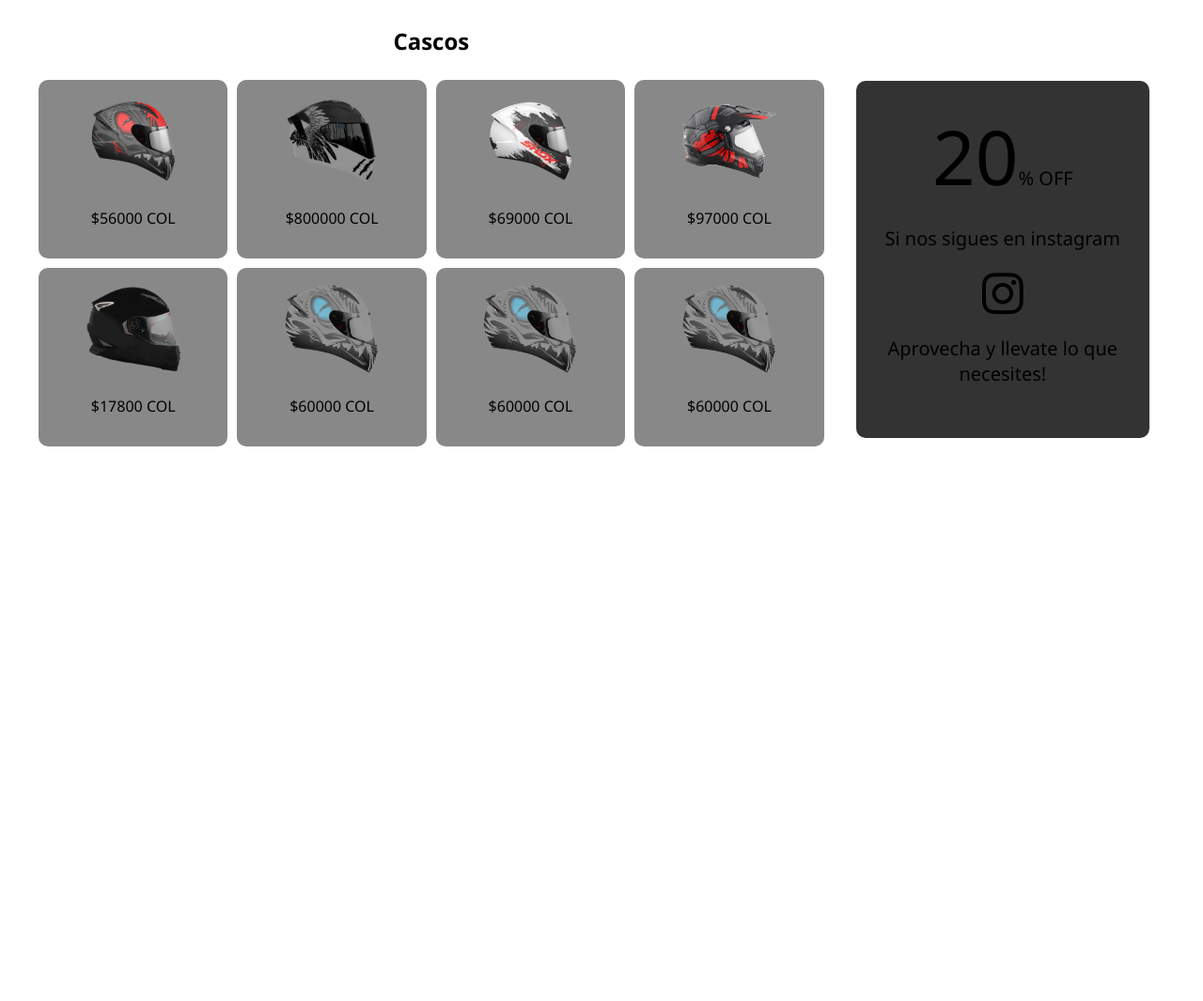
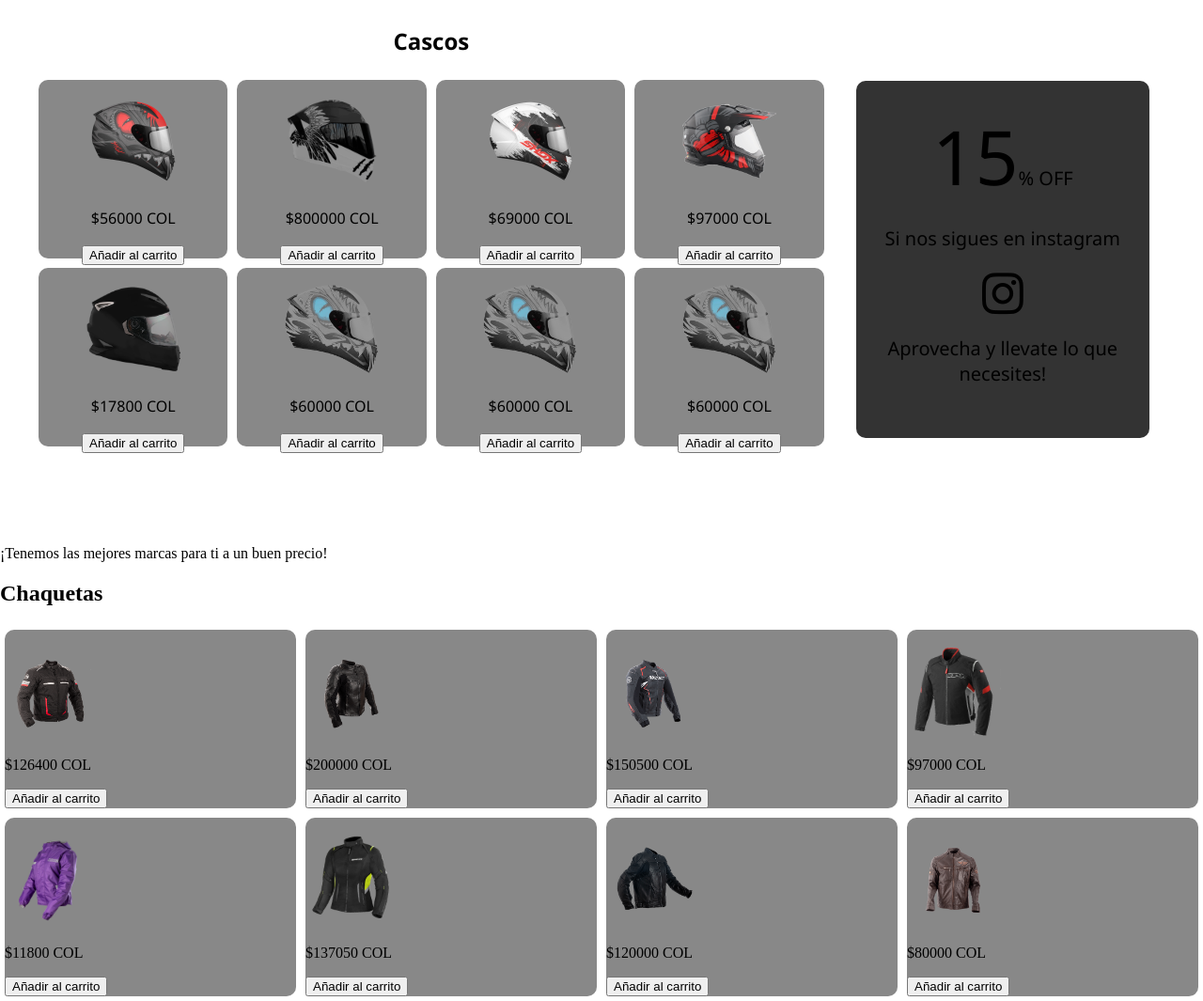
Before and after one commit to Jesus-Gonzalez-Arroyo/Web-de-ventas, a plain HTML site: page index.html in a window 1280 px wide. Shown: the part 457-1522 px from the top of the page at 94% size. Before the commit the page ends 1021 px from the top, so only its background shows below. Drawn offline with Linux system fonts and the light colour scheme.

Commit message:
Version 2

```diff
--- a/index.html
+++ b/index.html
@@ -50,6 +50,7 @@
         </div>
         <div class="main__flex">
             <div class="section_productos">
+                <section>
                     <h2>Cascos</h2>
                     <div class="grid_products">
                         <div class="card__product">
@@ -58,6 +59,7 @@
                                 <div class="description__card">
                                     <p>$56000 COL</p>
                                 </div>
+                                <button class="btn__carrito">Añadir al carrito</button>
                             </div>
                         </div>
                         <div class="card__product">
@@ -66,6 +68,7 @@
                                 <div class="description__card">
                                     <p>$800000 COL</p>
                                 </div>
+                                <button class="btn__carrito">Añadir al carrito</button>
                             </div>
                         </div>
                         <div class="card__product">
@@ -74,6 +77,7 @@
                                 <div class="description__card">
                                     <p>$69000 COL</p>
                                 </div>
+                                <button class="btn__carrito">Añadir al carrito</button>
                             </div>
                         </div>
                         <div class="card__product">
@@ -82,6 +86,7 @@
                                 <div class="description__card">
                                     <p>$97000 COL</p>
                                 </div>
+                                <button class="btn__carrito">Añadir al carrito</button>
                             </div>
                         </div>
                         <div class="card__product">
@@ -90,6 +95,7 @@
                                 <div class="description__card">
                                     <p>$17800 COL</p>
                                 </div>
+                                <button class="btn__carrito">Añadir al carrito</button>
                             </div>
                         </div>
                         <div class="card__product">
@@ -98,6 +104,7 @@
                                 <div class="description__card">
                                     <p>$60000 COL</p>
                                 </div>
+                                <button class="btn__carrito">Añadir al carrito</button>
                             </div>
                         </div>
                         <div class="card__product">
@@ -106,6 +113,7 @@
                                 <div class="description__card">
                                     <p>$60000 COL</p>
                                 </div>
+                                <button class="btn__carrito">Añadir al carrito</button>
                             </div>
                         </div>
                         <div class="card__product">
@@ -114,19 +122,102 @@
                                 <div class="description__card">
                                     <p>$60000 COL</p>
                                 </div>
+                                <button class="btn__carrito">Añadir al carrito</button>
                             </div>
                         </div>
                     </div>
+                </section>
             </div>
             <div class="ofertas_products">
                 <div class="Oferta">
-                    <p class="descuento"><span class="num__descuento">20</span>% OFF</p>
+                    <p class="descuento"><span class="num__descuento">15</span>% OFF</p>
                     <p>Si nos sigues en instagram</p>
                     <i class="fa-brands fa-instagram"></i>
                     <p>Aprovecha y llevate lo que necesites!</p>
                 </div>
             </div>
         </div>
+        <p class="dicho">¡Tenemos las mejores marcas para ti a un buen precio!</p>
+        <div class="section_chaquetas">
+            <section>
+                <div class="section_productos_chaquetas">
+                    <h2>Chaquetas</h2>
+                    <div class="grid_products">
+                        <div class="card__product">
+                            <div class="content_card">
+                                <img id="casco_1" class="img__card" src="./assets/chaqueta 1.jpg" alt="producto casco 1">
+                                <div class="description__card">
+                                    <p>$126400 COL</p>
+                                </div>
+                                <button class="btn__carrito">Añadir al carrito</button>
+                            </div>
+                        </div>
+                        <div class="card__product">
+                            <div class="content_card">
+                                <img id="casco_2" class="img__card" src="./assets/chaqueta 2.jpg" alt="producto casco 1">
+                                <div class="description__card">
+                                    <p>$200000 COL</p>
+                                </div>
+                                <button class="btn__carrito">Añadir al carrito</button>
+                            </div>
+                        </div>
+                        <div class="card__product">
+                            <div class="content_card">
+                                <img id="casco_3" class="img__card" src="./assets/chaqueta 3.jpg" alt="producto casco 1">
+                                <div class="description__card">
+                                    <p>$150500 COL</p>
+                                </div>
+                                <button class="btn__carrito">Añadir al carrito</button>
+                            </div>
+                        </div>
+                        <div class="card__product">
+                            <div class="content_card">
+                                <img id="casco_4" class="img__card" src="./assets/chaqueta 4.png" alt="producto casco 1">
+                                <div class="description__card">
+                                    <p>$97000 COL</p>
+                                </div>
+                                <button class="btn__carrito">Añadir al carrito</button>
+                            </div>
+                        </div>
+                        <div class="card__product">
+                            <div class="content_card">
+                                <img id="casco_5" class="img__card" src="./assets/chaqueta 5.png" alt="producto casco 1">
+                                <div class="description__card">
+                                    <p>$11800 COL</p>
+                                </div>
+                                <button class="btn__carrito">Añadir al carrito</button>
+                            </div>
+                        </div>
+                        <div class="card__product">
+                            <div class="content_card">
+                                <img id="casco_6" class="img__card" src="./assets/chaqueta 6.png" alt="producto casco 1">
+                                <div class="description__card">
+                                    <p>$137050 COL</p>
+                                </div>
+                                <button class="btn__carrito">Añadir al carrito</button>
+                            </div>
+                        </div>
+                        <div class="card__product">
+                            <div class="content_card">
+                                <img id="casco_6" class="img__card" src="./assets/chaqueta 7.jpg" alt="producto casco 1">
+                                <div class="description__card">
+                                    <p>$120000 COL</p>
+                                </div>
+                                <button class="btn__carrito">Añadir al carrito</button>
+                            </div>
+                        </div>
+                        <div class="card__product">
+                            <div class="content_card">
+                                <img id="casco_6" class="img__card" src="./assets/chaqueta 8.jpg" alt="producto casco 1">
+                                <div class="description__card">
+                                    <p>$80000 COL</p>
+                                </div>
+                                <button class="btn__carrito">Añadir al carrito</button>
+                            </div>
+                        </div>
+                    </div>
+            </section>
+        </div>
     </main>
     <script src="https://kit.fontawesome.com/61fdd7a8e5.js" crossorigin="anonymous"></script>
 </body>
```
Lines whose indentation alone changed are shown as unchanged.
